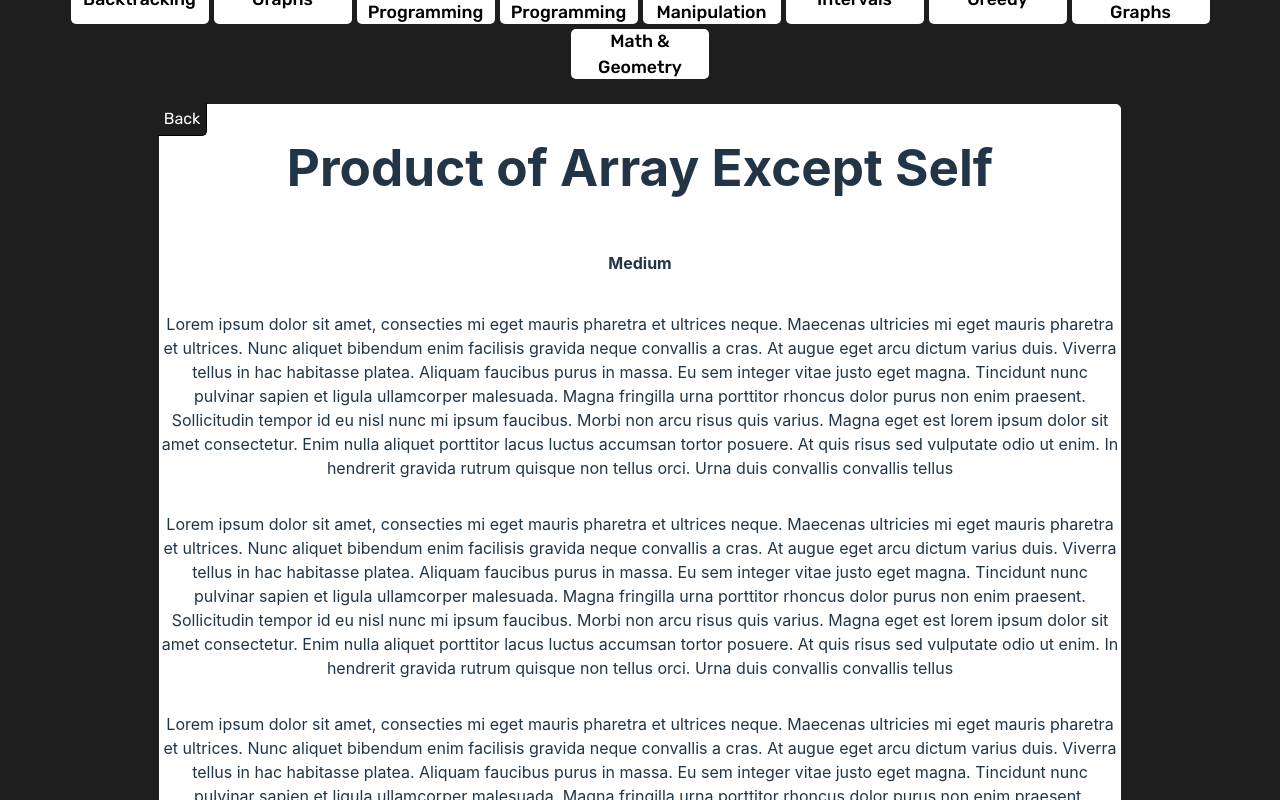
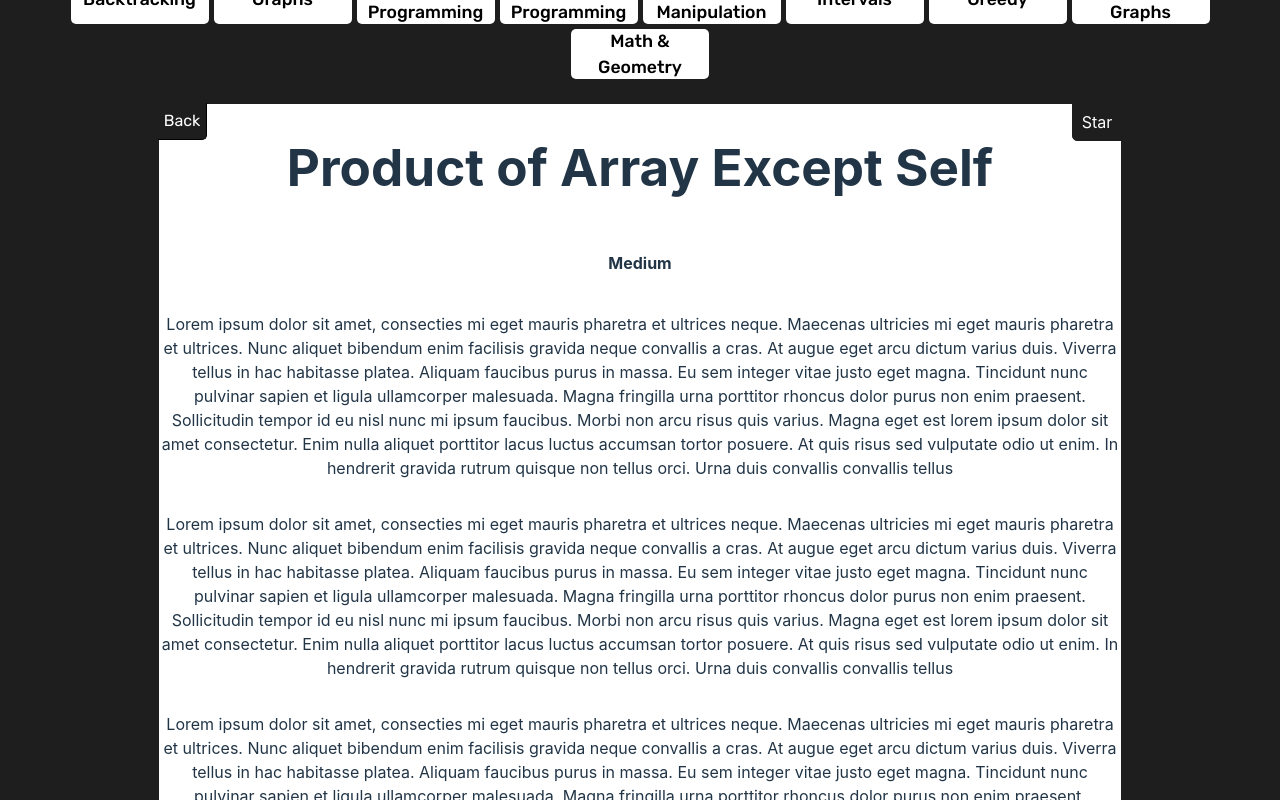
Before and after one commit to hirt-im/lc-guide, a React (Vite) app: page / in a window 1280 px wide. Both pictures are taken after a click on the element "Product of Array Except Self". Shown: the top 800 px of the page. Built offline with nearby package versions, Linux system fonts and the light colour scheme.

Commit message:
Change styling

```diff
--- a/src/components/ShowProblem.css
+++ b/src/components/ShowProblem.css
@@ -24,7 +24,7 @@
     position: absolute;
     top: -2px;
     left: -2px;
-    height: 4vh;
+    height: 4.5vh;
     widtH: 6vh;
 
     display: flex;
@@ -43,3 +43,22 @@
     cursor: pointer;
 
 }
+
+.star-container{
+    align-self: flex-end;
+    height: 4.5vh;
+    width: 6vh;
+    border: 1px solid rgb(30,30,30);
+    border-bottom-left-radius: 5px;
+
+    display: flex;
+    justify-content: center;
+    align-items: center;
+
+    position: absolute;
+    right: -2px;
+    top: -2px;
+
+    color: white;
+    background-color: rgb(30,30,30);
+}
--- a/src/components/ShowProblem.jsx
+++ b/src/components/ShowProblem.jsx
@@ -14,6 +14,7 @@
     return (
         <div className='show-problem-container'>
             <div className='back-button' onClick={goBack}>Back</div>
+            <div className='star-container'>Star</div>
             <h1>{problemName}</h1>
             <h4>{problem.difficulty}</h4>
             <p>{lorem}</p>
```
Also changed, not shown: TODOS.txt.
